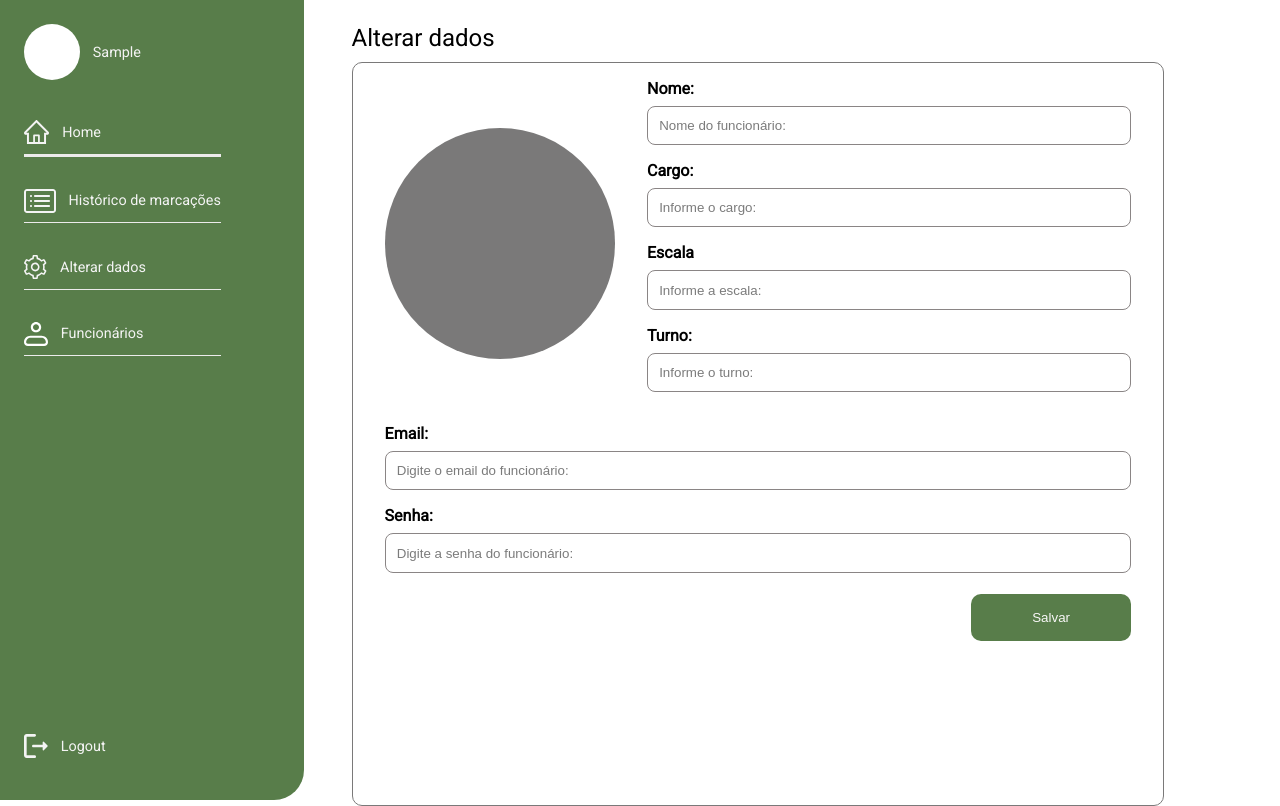
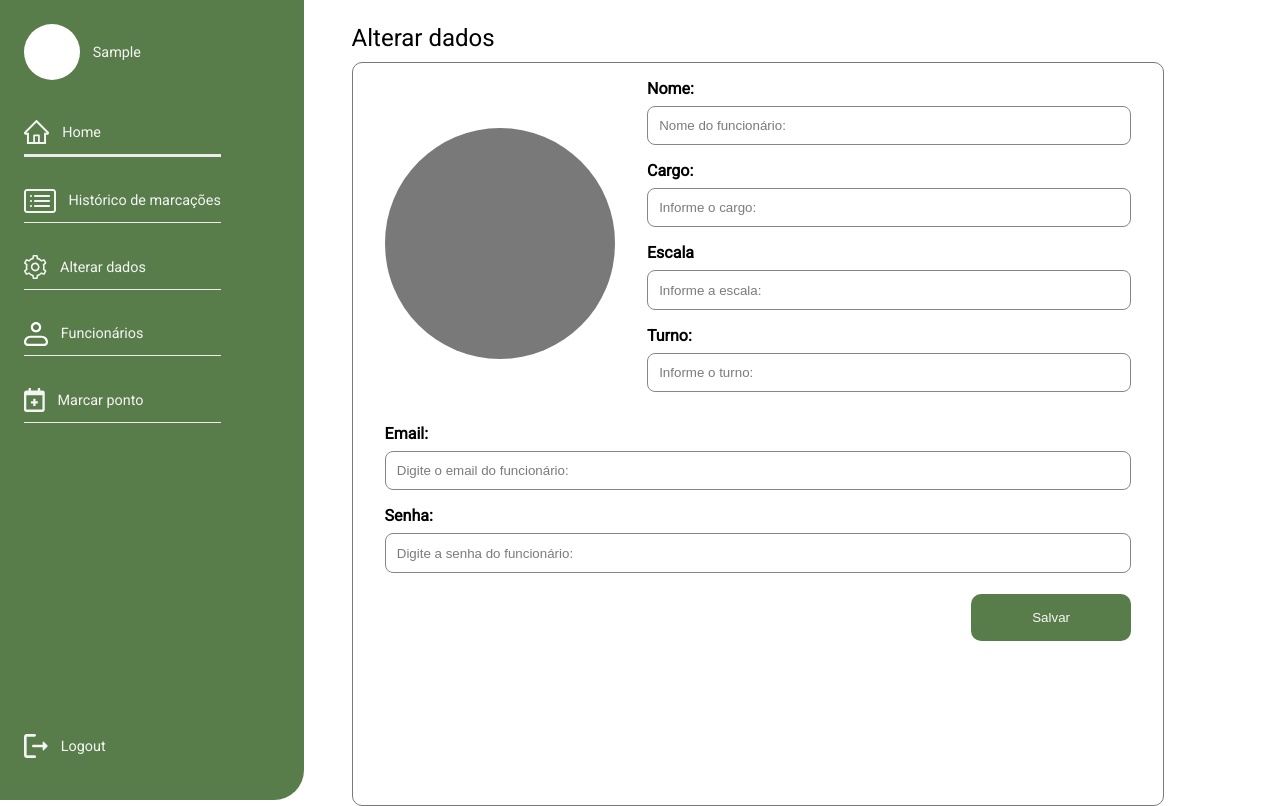
Before and after one commit to Brunowcst/sistemadecontroledepontos, a React (Create React App) app in the folder src/front-repy/: page /alterar-dados in a window 1280 px wide. Built offline with nearby package versions, Linux system fonts and the light colour scheme; sample sign-in values are in the browser's storage.

Commit message:
Novo item na navbar

```diff
--- a/src/front-repy/src/components/Navbar.js
+++ b/src/front-repy/src/components/Navbar.js
@@ -1,9 +1,13 @@
 import styles from './Navbar.module.css';
+
 import iconHome from '../material/icons/Home.svg';
 import iconCadastro from '../material/icons/Cadastro.svg';
 import iconHistorico from '../material/icons/Historico.svg';
 import iconLogout from '../material/icons/Logout.svg';
+import iconPonto from '../material/icons/MarcarPonto.svg';
 import iconFunc from '../material/icons/funcIcon.svg';
+import iconMarcar from '../material/icons/MarcarPonto.svg';
+
 import {useState, useContext} from 'react';
 import {Link} from 'react-router-dom';
 import AuthContext from '../context/AuthContext';
@@ -46,6 +50,10 @@ function Navbar() {
                     <p>Funcionários</p>
                 </Link>
 
+                <Link to="/marcar-ponto" className={`${styles.navItem} ${isSelected('marcar') ? styles.selected : ''}`} onClick={() => setSelectedItem('marcar')}>
+                    <img className={styles.icon} src={iconMarcar} alt=""/>
+                    <p>Marcar ponto</p>
+                </Link>
 
                 <div className={styles.logout}>
                     <img className={styles.icon} src={iconLogout} alt="Logout Home"/>
```
